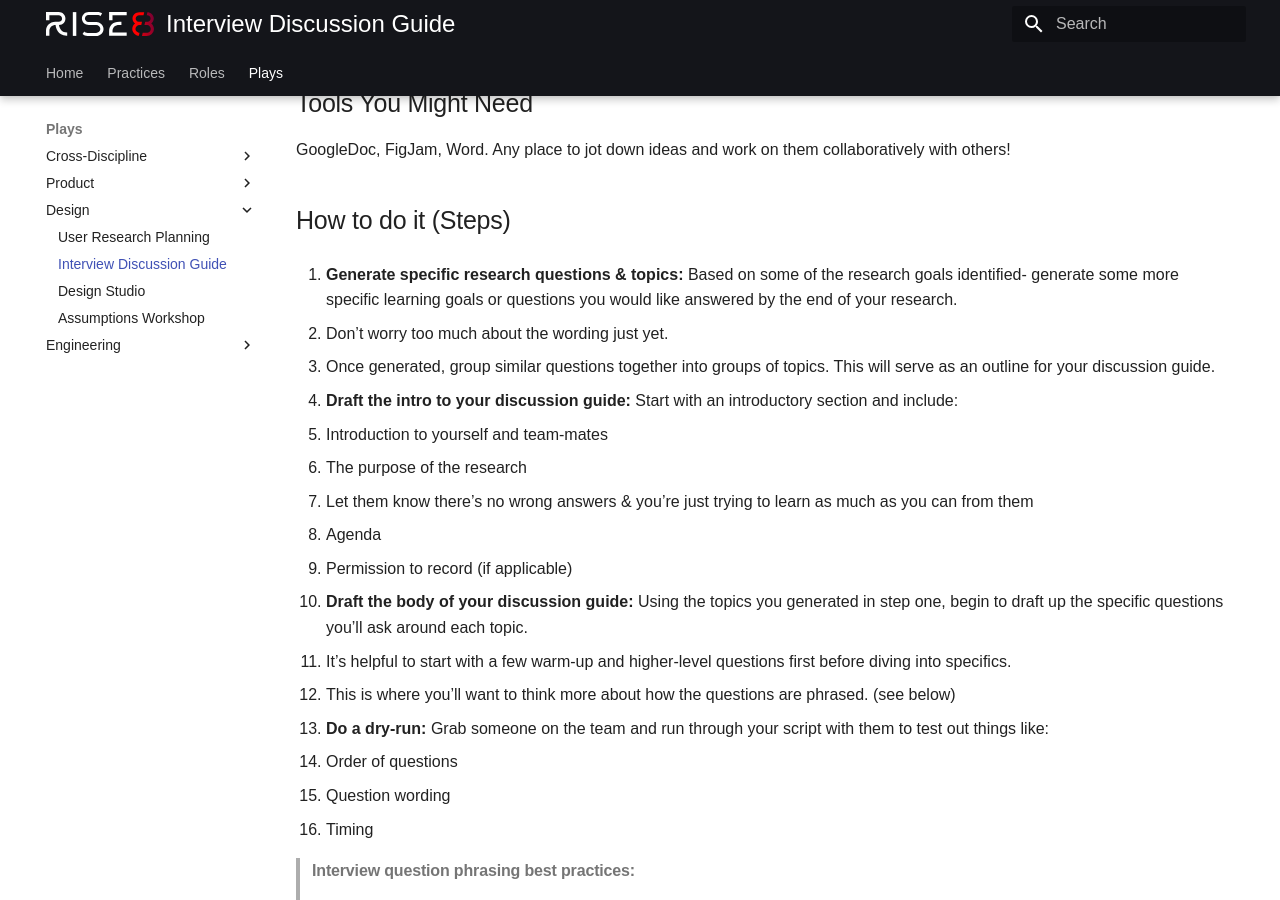
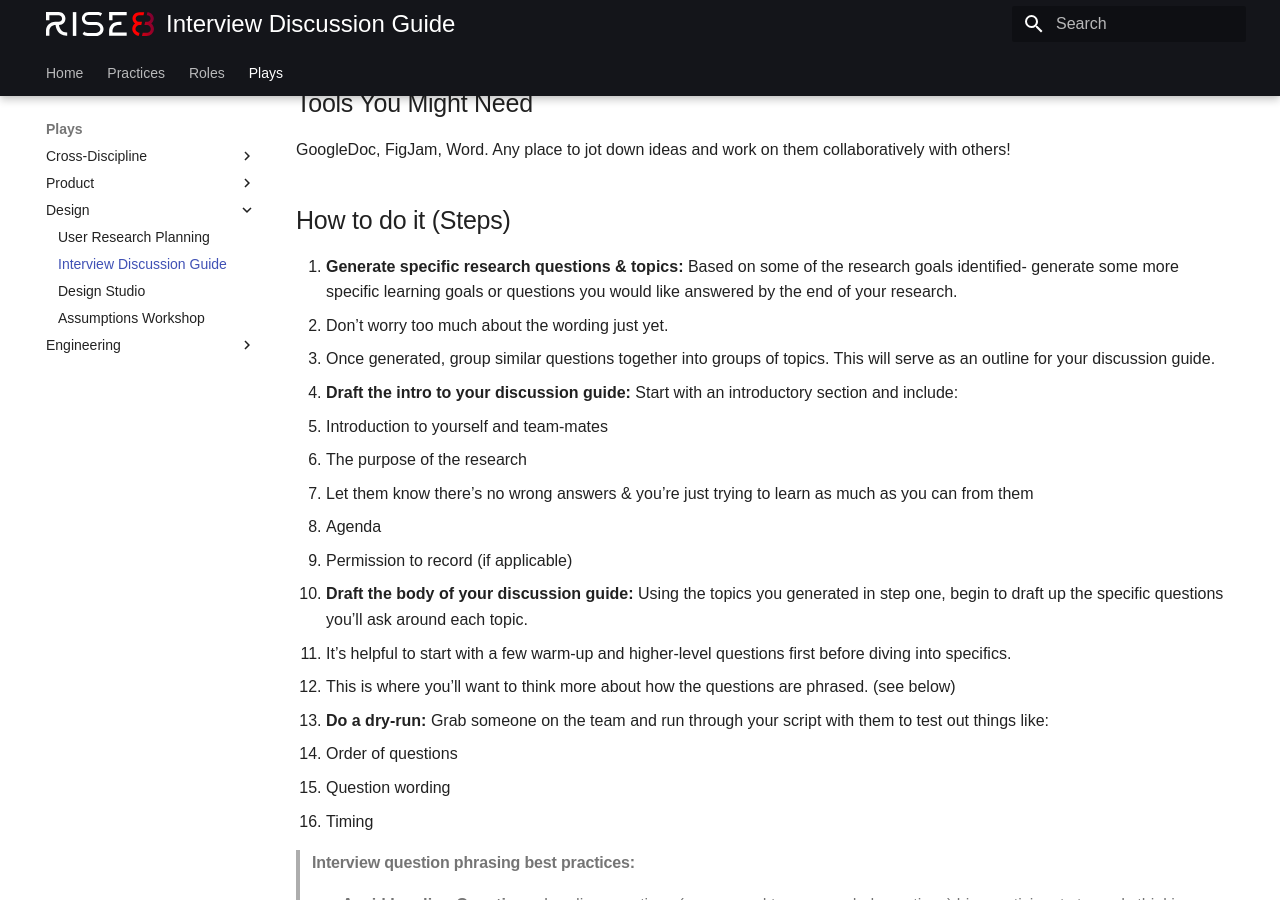
Before and after one commit to rise8-us/delivery-playbooks, an MkDocs documentation site: the page built from docs/content/plays/design/Interview-Discussion-Guide.md, in a window 1280 px wide and 900 px high, scrolled down 736 px. Built offline with MkDocs 1.6.1 and Material for MkDocs 9.7.7, drawn with Linux system fonts in a browser that asks for light colours.

```diff
--- a/docs/content/plays/design/Interview-Discussion-Guide.md
+++ b/docs/content/plays/design/Interview-Discussion-Guide.md
@@ -17,31 +17,24 @@ GoogleDoc, FigJam, Word. Any place to jot down ideas and work on them collaborat
 
 ## How to do it (Steps)
 1. **Generate specific research questions & topics:** Based on some of the research goals identified- generate some more specific learning goals or questions you would like answered by the end of your research.
-
--    Don’t worry too much about the wording just yet.
--    Once generated, group similar questions together into groups of topics. This will serve as an outline for your discussion guide.
+* Don’t worry too much about the wording just yet.
+* Once generated, group similar questions together into groups of topics. This will serve as an outline for your discussion guide.
 
 2. **Draft the intro to your discussion guide:** Start with an introductory section and include:
-
-
--    Introduction to yourself and team-mates
--    The purpose of the research
--    Let them know there’s no wrong answers & you’re just trying to learn as much as you can from them
--    Agenda
--    Permission to record (if applicable)
+* Introduction to yourself and team-mates
+* The purpose of the research
+* Let them know there’s no wrong answers & you’re just trying to learn as much as you can from them
+* Agenda
+* Permission to record (if applicable)
 
 3. **Draft the body of your discussion guide:** Using the topics you generated in step one, begin to draft up the specific questions you’ll ask around each topic.
-
-
--    It’s helpful to start with a few warm-up and higher-level questions first before diving into specifics.
--    This is where you’ll want to think more about how the questions are phrased. (see below)
+* It’s helpful to start with a few warm-up and higher-level questions first before diving into specifics.
+* This is where you’ll want to think more about how the questions are phrased. (see below)
 
 4. **Do a dry-run:** Grab someone on the team and run through your script with them to test out things like:
-
-
--    Order of questions
--    Question wording
--    Timing
+* Order of questions
+* Question wording
+* Timing
 
 > #### Interview question phrasing best practices:
  > * **Avoid Leading Questions:** Leading questions (as opposed to open-ended questions) bias participants towards thinking about the topic in the way the question was phrased (positive or negative).
```
